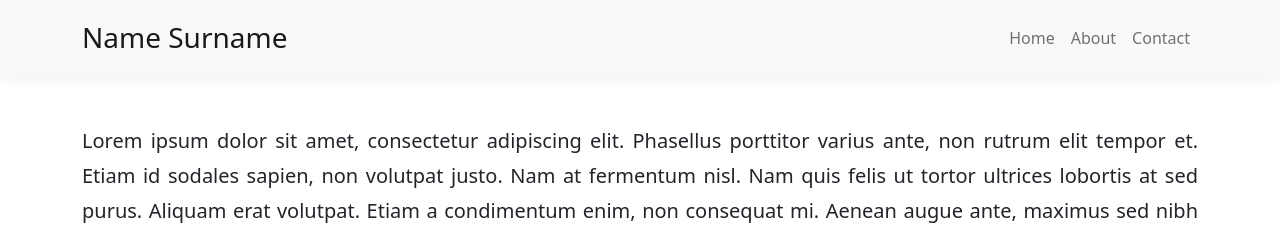
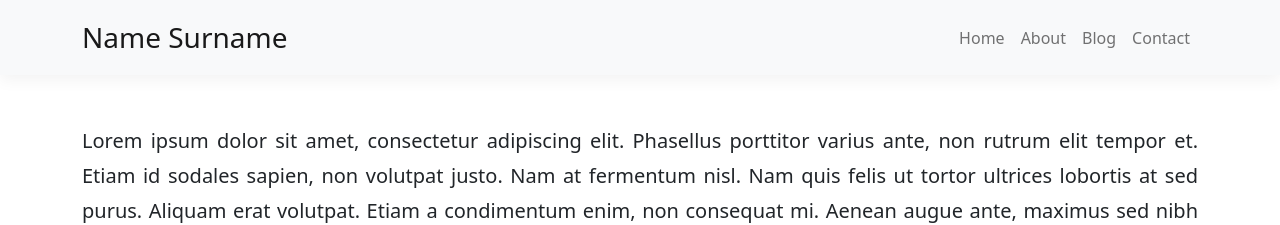
Before and after one commit to test-netlify-cms-2/test-netlify-cms-2.github.io, a Jekyll site: the page built from index.md, in a window 1280 px wide. Shown: the top 225 px of the page. Built offline with Jekyll 4.4.1, drawn with Linux system fonts in a browser that asks for light colours.

Commit message:
Update Global “navigation”

```diff
--- a/_data/navigation.yml
+++ b/_data/navigation.yml
@@ -5,6 +5,8 @@ top:
   - icon: null
     name: About
     url: /about/
+  - name: Blog
+    url: /blog/
   - name: Contact
     url: /contact/
 bottom:
```
